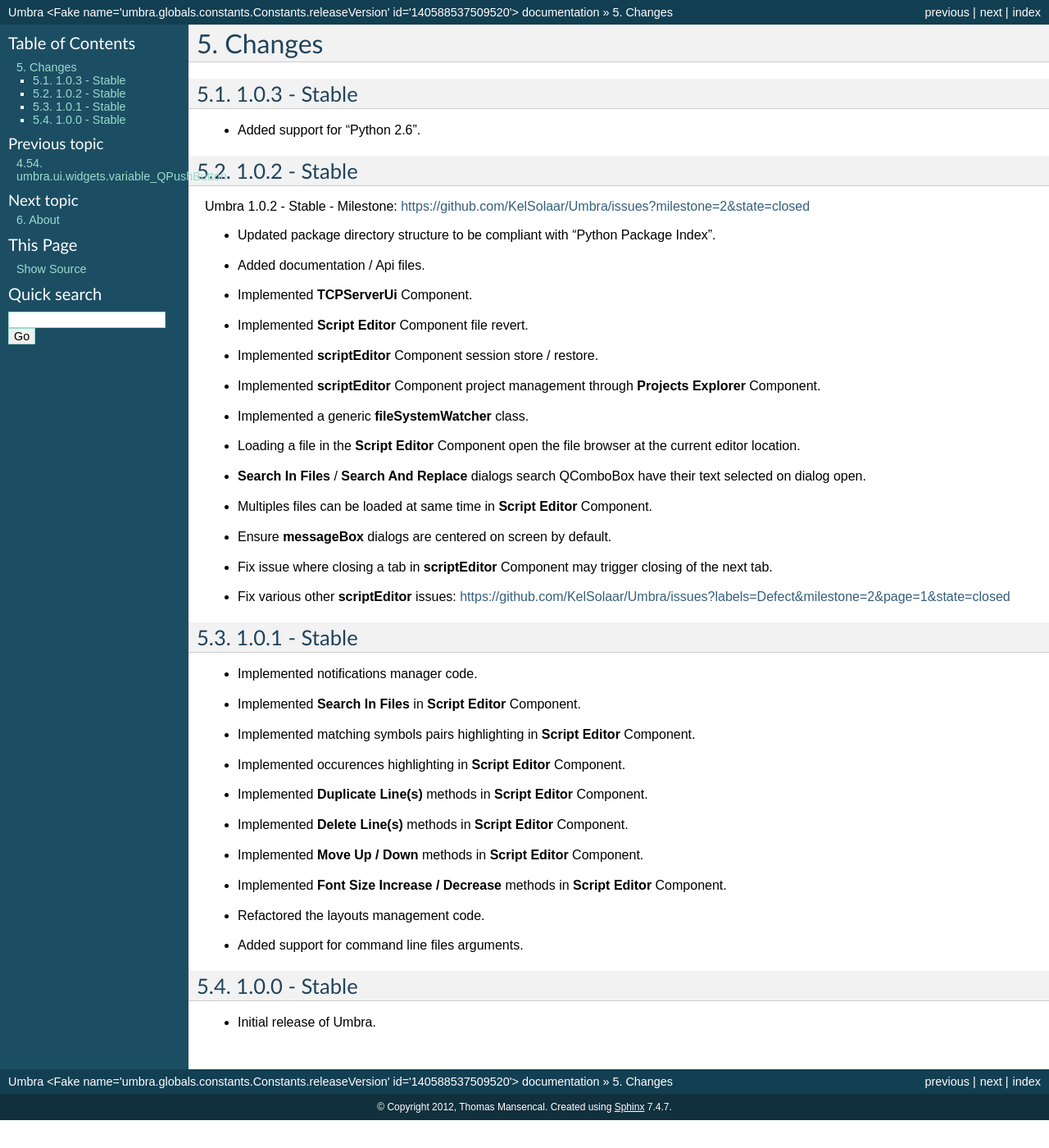
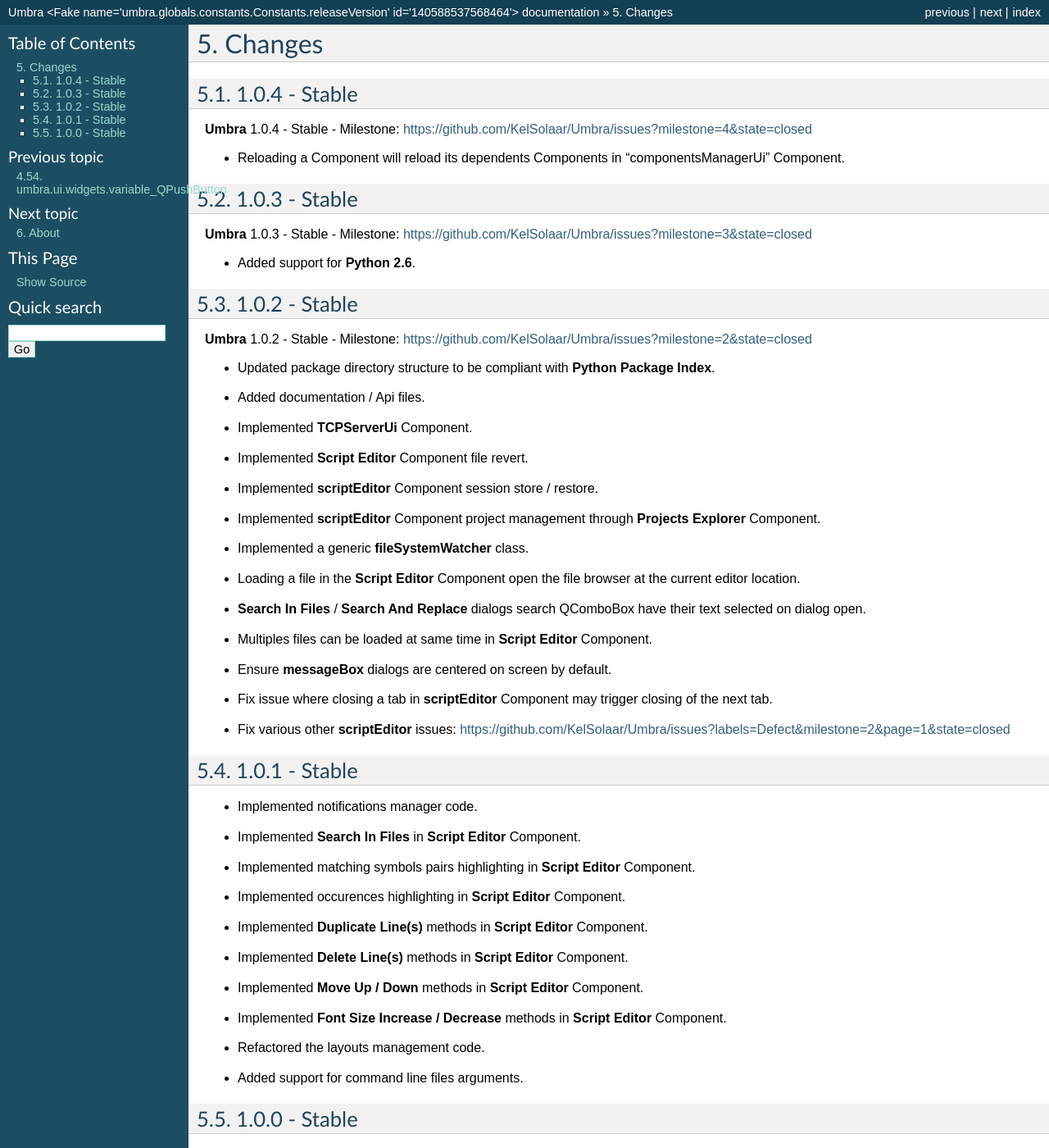
Before and after one commit to KelSolaar/Umbra, a Sphinx documentation site: the page built from docs/sphinx/source/resources/pages/changes.rst, in a window 1280 px wide and 1400 px high. Shown: the whole window at 82% size. Built offline with Sphinx 7.4.7, drawn with Linux system fonts in a browser that asks for light colours; some of the changed text lies outside the part shown.

Commit message:
Update various modules and documentation files.

```diff
--- a/docs/sphinx/source/resources/pages/api.rst
+++ b/docs/sphinx/source/resources/pages/api.rst
@@ -45,6 +44,7 @@ Modules Summary:
    umbra.ui.delegates <api/umbra.ui.delegates>
    umbra.ui.highlighters <api/umbra.ui.highlighters>
    umbra.ui.inputAccelerators <api/umbra.ui.inputAccelerators>
+   umbra.ui.languages <api/umbra.ui.languages>
    umbra.ui.models <api/umbra.ui.models>
    umbra.ui.nodes <api/umbra.ui.nodes>
    umbra.ui.themes <api/umbra.ui.themes>
--- a/docs/sphinx/source/resources/pages/api/umbra.ui.common.rst
+++ b/docs/sphinx/source/resources/pages/api/umbra.ui.common.rst
@@ -10,6 +10,8 @@ Module Attributes
 
 Functions
 ---------
+
+.. autofunction:: getApplicationInstance
 
 .. autofunction:: parseLocation
 
--- a/docs/sphinx/source/resources/pages/changes.rst
+++ b/docs/sphinx/source/resources/pages/changes.rst
@@ -1,17 +1,26 @@
 Changes
 =======
+
+1.0.4 - Stable
+--------------
+
+| **Umbra** 1.0.4 - Stable - Milestone: https://github.com/KelSolaar/Umbra/issues?milestone=4&state=closed
+
+-  Reloading a Component will reload its dependents Components in "componentsManagerUi" Component.
 
 1.0.3 - Stable
 --------------
 
--  Added support for "Python 2.6".
+| **Umbra** 1.0.3 - Stable - Milestone: https://github.com/KelSolaar/Umbra/issues?milestone=3&state=closed
+
+-  Added support for **Python 2.6**.
 
 1.0.2 - Stable
 --------------
 
-| Umbra 1.0.2 - Stable - Milestone: https://github.com/KelSolaar/Umbra/issues?milestone=2&state=closed
+| **Umbra** 1.0.2 - Stable - Milestone: https://github.com/KelSolaar/Umbra/issues?milestone=2&state=closed
 
--  Updated package directory structure to be compliant with "Python Package Index".
+-  Updated package directory structure to be compliant with **Python Package Index**.
 -  Added documentation / Api files.
 -  Implemented **TCPServerUi** Component.
 -  Implemented **Script Editor** Component file revert.
@@ -42,4 +51,4 @@ Changes
 1.0.0 - Stable
 --------------
 
--  Initial release of Umbra.
+-  Initial release of **Umbra**.
```
Also changed, not shown: other parts of docs/sphinx/source/resources/pages/api.rst (+0 -1 lines), docs/sphinx/source/resources/pages/api/umbra.components.factory.scriptEditor.editor.rst (+0 -33 lines), docs/sphinx/source/resources/pages/api/umbra.components.factory.scriptEditor.exceptions.rst (deleted, +0 -15 lines), docs/sphinx/source/resources/pages/api/umbra.exceptions.rst (+8 -0 lines), docs/sphinx/source/resources/pages/api/umbra.ui.languages.rst (added, +45 -0 lines), 6 other files.
